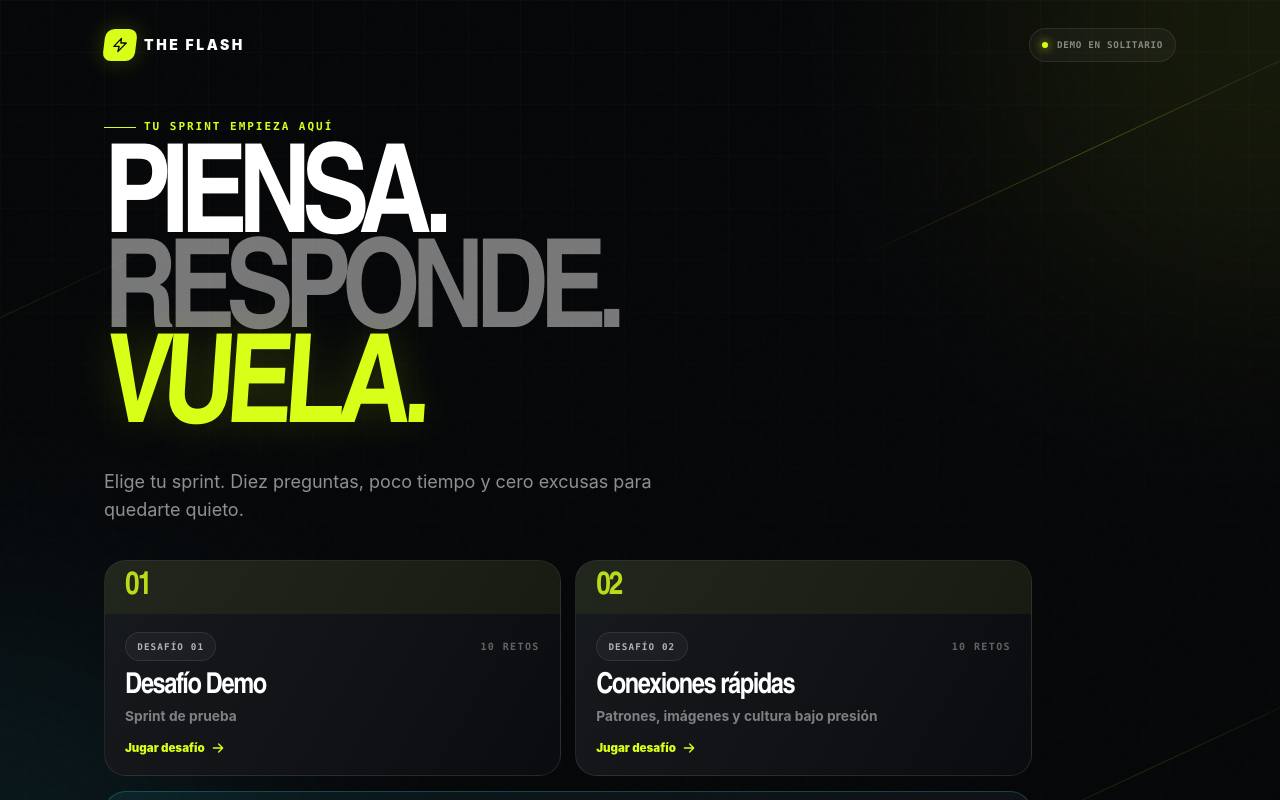
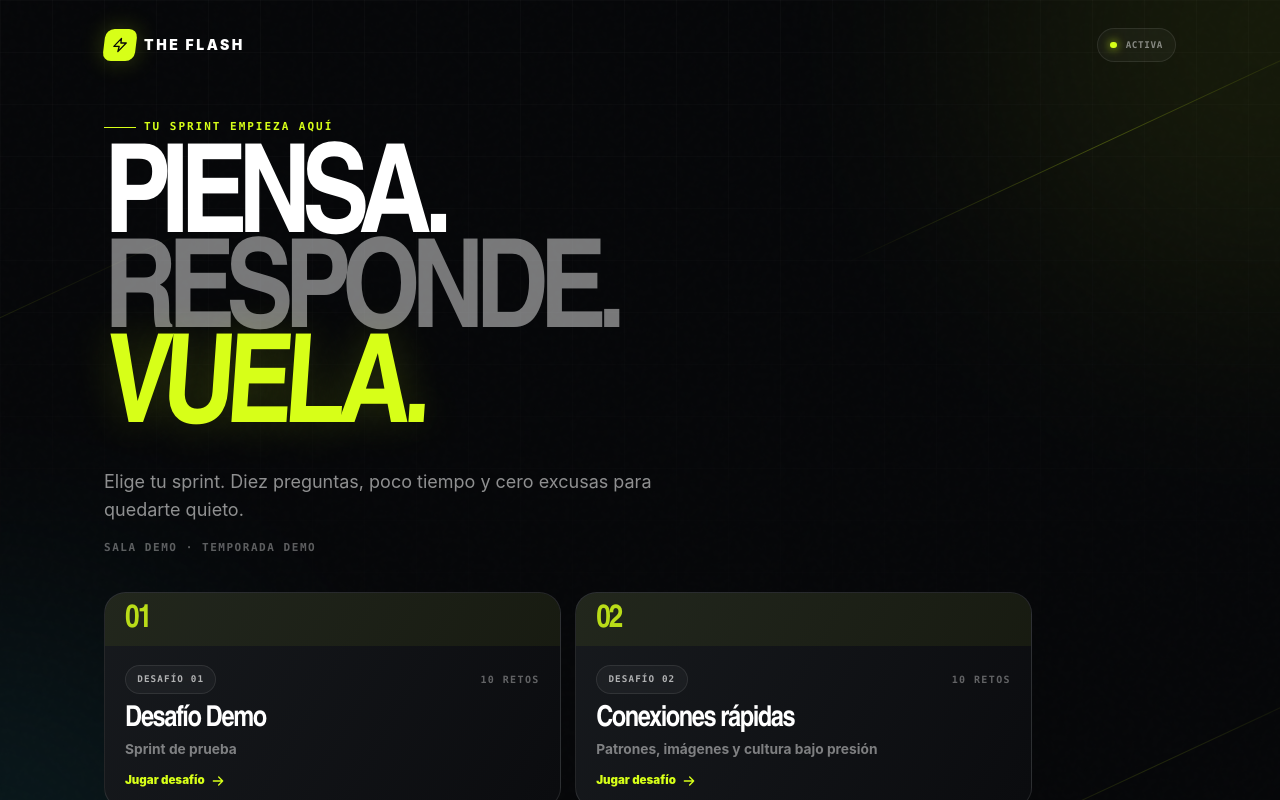
Before and after one commit to josemn24/the-flash-game, a Next.js app: page / in a window 1280 px wide. Shown: the top 800 px of the page. Built offline with nearby package versions, Linux system fonts and the light colour scheme.

Commit message:
refactor: add room and season

```diff
--- a/app/page.tsx
+++ b/app/page.tsx
@@ -1,10 +1,11 @@
 import { SpeedBackground } from "@/components/SpeedBackground";
 import { StartScreen } from "@/components/StartScreen";
-import { challenges } from "@/data/challenges";
+import { demoRoom } from "@/data/demoRoom";
 import type { ChallengeSummary } from "@/types/game";
 
 export default function Home() {
-  const challengeSummaries: ChallengeSummary[] = challenges.map((challenge) => ({
+  const activeSeason = demoRoom.activeSeason;
+  const challengeSummaries: ChallengeSummary[] = activeSeason.challenges.map((challenge) => ({
     id: challenge.id,
     number: challenge.number,
     title: challenge.title,
@@ -17,7 +18,12 @@ export default function Home() {
     <main className="relative min-h-[100dvh] overflow-hidden bg-[var(--ink)] text-white selection:bg-[var(--electric)] selection:text-black">
       <SpeedBackground />
       <div className="relative z-10">
-        <StartScreen challenges={challengeSummaries} />
+        <StartScreen
+          roomTitle={demoRoom.title}
+          seasonTitle={activeSeason.title}
+          seasonStatus={activeSeason.status}
+          challenges={challengeSummaries}
+        />
       </div>
     </main>
   );
--- a/components/StartScreen.tsx
+++ b/components/StartScreen.tsx
@@ -4,9 +4,25 @@ import { Logo } from "@/components/Logo";
 import styles from "@/components/StartScreen.module.css";
 import { AppHeader } from "@/components/ui/AppHeader";
 import { Badge } from "@/components/ui/Badge";
-import type { ChallengeSummary } from "@/types/game";
+import type { ChallengeSummary, SeasonStatus } from "@/types/game";
 
-export function StartScreen({ challenges }: { challenges: ChallengeSummary[] }) {
+type StartScreenProps = {
+  roomTitle: string;
+  seasonTitle: string;
+  seasonStatus: SeasonStatus;
+  challenges: ChallengeSummary[];
+};
+
+function formatSeasonStatus(status: SeasonStatus) {
+  return status === "active" ? "Activa" : "Finalizada";
+}
+
+export function StartScreen({
+  roomTitle,
+  seasonTitle,
+  seasonStatus,
+  challenges,
+}: StartScreenProps) {
   return (
     <section
       className={`${styles.homeEntrance} relative mx-auto flex min-h-[100dvh] w-full max-w-6xl flex-col px-5 py-5 sm:px-8 sm:py-7 lg:px-10`}
@@ -15,7 +31,7 @@ export function StartScreen({ challenges }: { challenges: ChallengeSummary[] })
         left={<Logo />}
         right={
           <Badge variant="status" dot>
-            Demo en solitario
+            {formatSeasonStatus(seasonStatus)}
           </Badge>
         }
       />
@@ -39,6 +55,9 @@ export function StartScreen({ challenges }: { challenges: ChallengeSummary[] })
             className={`${styles.copyEntrance} mt-6 max-w-xl text-base leading-7 text-white/55 sm:text-lg`}
           >
             Elige tu sprint. Diez preguntas, poco tiempo y cero excusas para quedarte quieto.
+          </p>
+          <p className="mt-4 font-mono text-[11px] font-bold tracking-[0.14em] text-white/35 uppercase">
+            {roomTitle} · {seasonTitle}
           </p>
         </div>
 
--- a/data/challenges.ts
+++ b/data/challenges.ts
@@ -1,8 +1,6 @@
-import { connectionsChallenge } from "@/data/connectionsChallenge";
-import { demoChallenge } from "@/data/demoChallenge";
-import type { Challenge } from "@/types/game";
+import { demoRoom } from "@/data/demoRoom";
 
-export const challenges: Challenge[] = [demoChallenge, connectionsChallenge];
+export const challenges = demoRoom.activeSeason.challenges;
 
 export function getChallengeById(id: string) {
   return challenges.find((challenge) => challenge.id === id);
--- /dev/null
+++ b/data/demoRoom.ts
@@ -0,0 +1,15 @@
+import { connectionsChallenge } from "@/data/connectionsChallenge";
+import { demoChallenge } from "@/data/demoChallenge";
+import type { Room } from "@/types/game";
+
+export const demoRoom = {
+  id: "demo-room",
+  title: "Sala Demo",
+  description: "Sala local para probar desafíos de The Flash.",
+  activeSeason: {
+    id: "demo-season",
+    title: "Temporada Demo",
+    status: "active",
+    challenges: [demoChallenge, connectionsChallenge],
+  },
+} satisfies Room;
--- a/types/game.ts
+++ b/types/game.ts
@@ -80,3 +80,4 @@ export type {
 export type { AnswerResult, AnswerResultDetails, AnswerStatus } from "@/types/result";
 export type { GamePhase } from "@/types/session";
 export type { Challenge, ChallengeSummary, GameMode } from "@/types/challenge";
+export type { Room, Season, SeasonStatus } from "@/types/room";
--- /dev/null
+++ b/types/room.ts
@@ -0,0 +1,17 @@
+import type { Challenge } from "@/types/challenge";
+
+export type SeasonStatus = "active" | "finished";
+
+export type Season = {
+  id: string;
+  title: string;
+  status: SeasonStatus;
+  challenges: Challenge[];
+};
+
+export type Room = {
+  id: string;
+  title: string;
+  description: string;
+  activeSeason: Season;
+};
```
Also changed, not shown: 5 other files (tests, documents, lock files or other folders).
